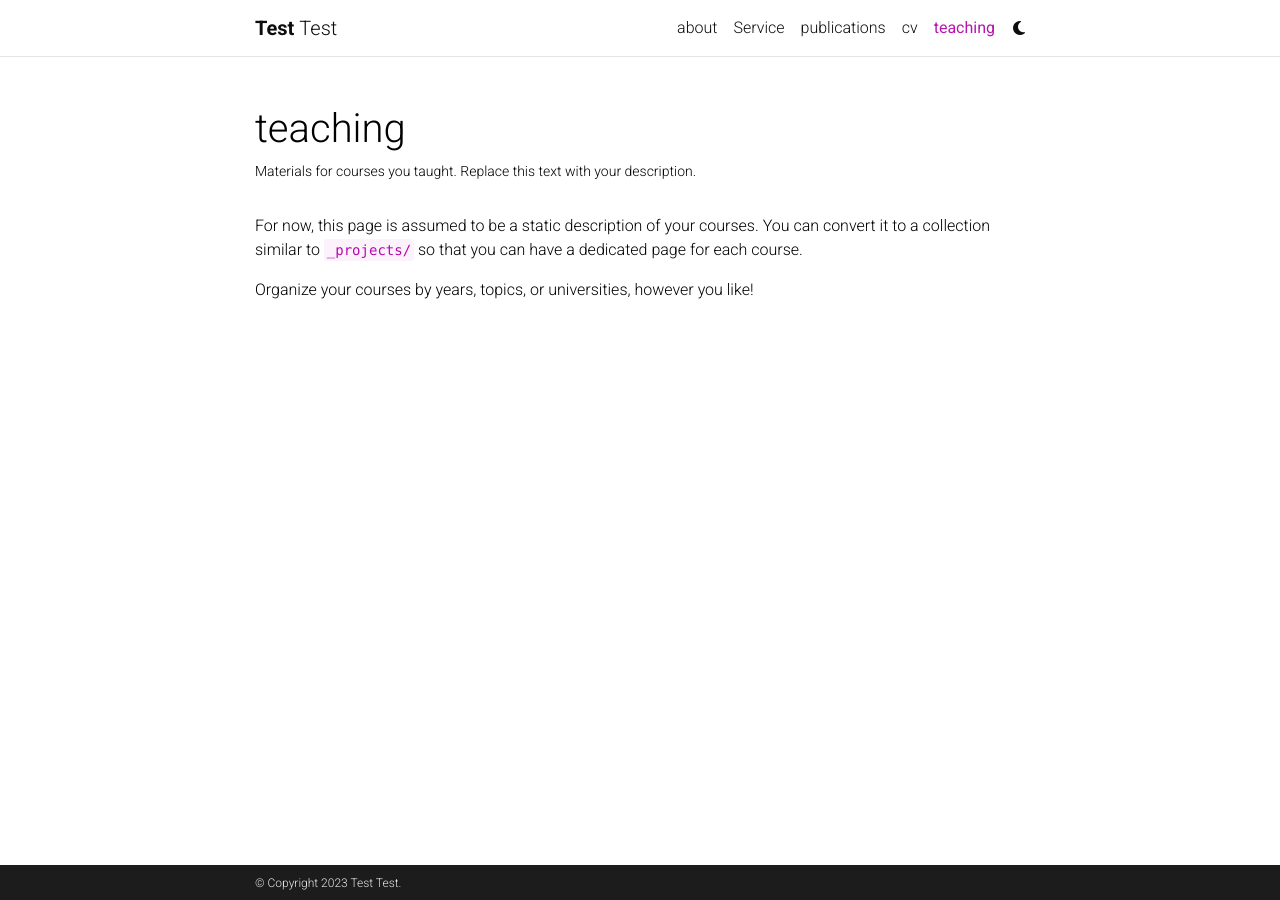
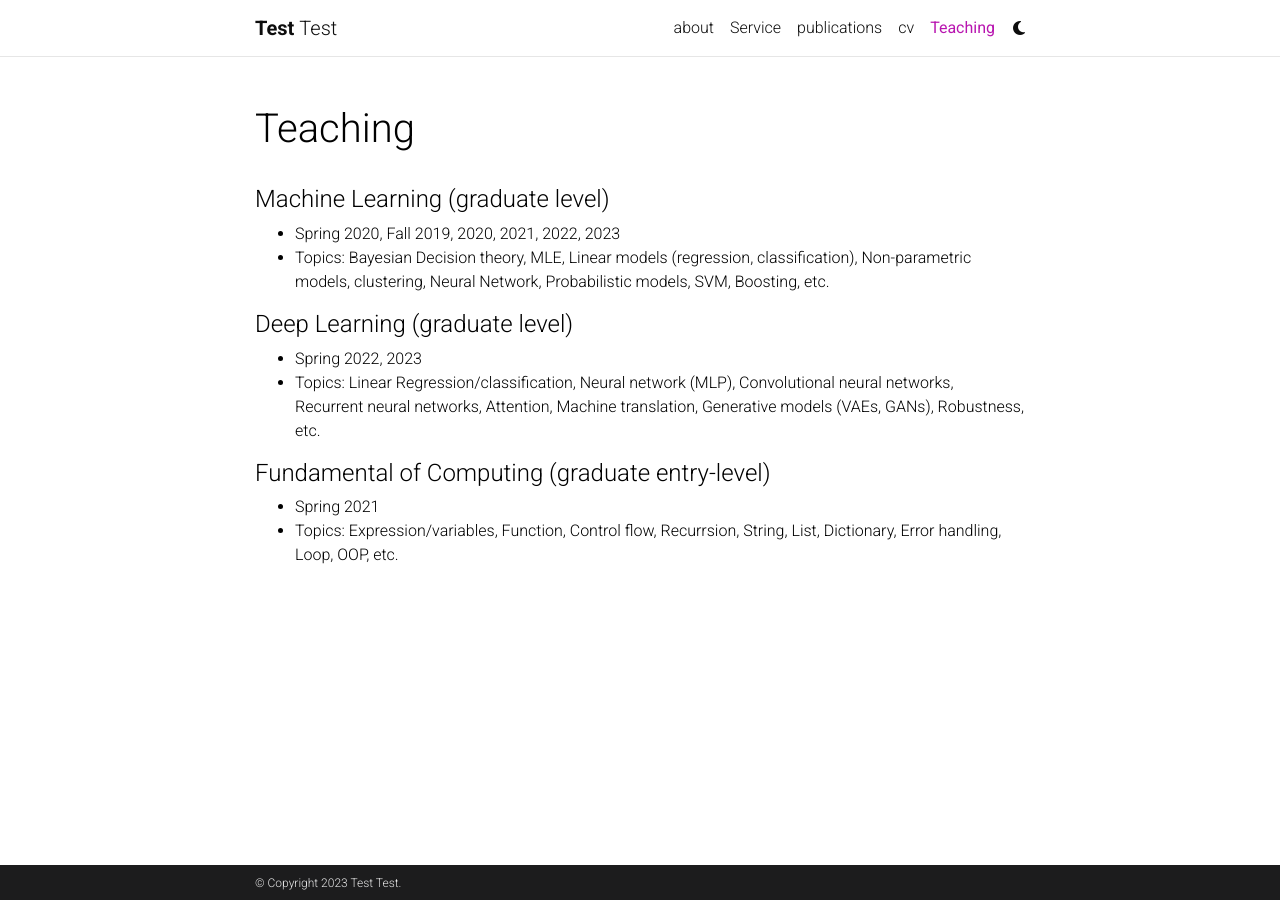
Before and after one commit to hthth0801/hthth0801.github.io, a Jekyll site: the page built from _pages/teaching.md, in a window 1280 px wide. Built offline with Jekyll 4.4.1, drawn with Linux system fonts in a browser that asks for light colours; comment, search, counter and statistics services are not loaded; a style sheet for code colours, icons or effects is not loaded.

Commit message:
Update teaching.md

```diff
--- a/_pages/teaching.md
+++ b/_pages/teaching.md
@@ -1,12 +1,20 @@
 ---
 layout: page
 permalink: /teaching/
-title: teaching
-description: Materials for courses you taught. Replace this text with your description.
+title: Teaching
+description:
 nav: true
 nav_order: 5
 ---
 
-For now, this page is assumed to be a static description of your courses. You can convert it to a collection similar to `_projects/` so that you can have a dedicated page for each course.
+#### Machine Learning (graduate level)
+- Spring 2020, Fall 2019, 2020, 2021, 2022, 2023
+- Topics: Bayesian Decision theory, MLE, Linear models (regression, classification), Non-parametric models, clustering, Neural Network, Probabilistic models, SVM, Boosting, etc.
 
-Organize your courses by years, topics, or universities, however you like!
+#### Deep Learning (graduate level)
+- Spring 2022, 2023
+- Topics: Linear Regression/classification, Neural network (MLP), Convolutional neural networks, Recurrent neural networks, Attention, Machine translation, Generative models (VAEs, GANs), Robustness, etc.
+
+#### Fundamental of Computing (graduate entry-level)
+- Spring 2021
+- Topics: Expression/variables, Function, Control flow, Recurrsion, String, List, Dictionary, Error handling, Loop, OOP, etc.
```
